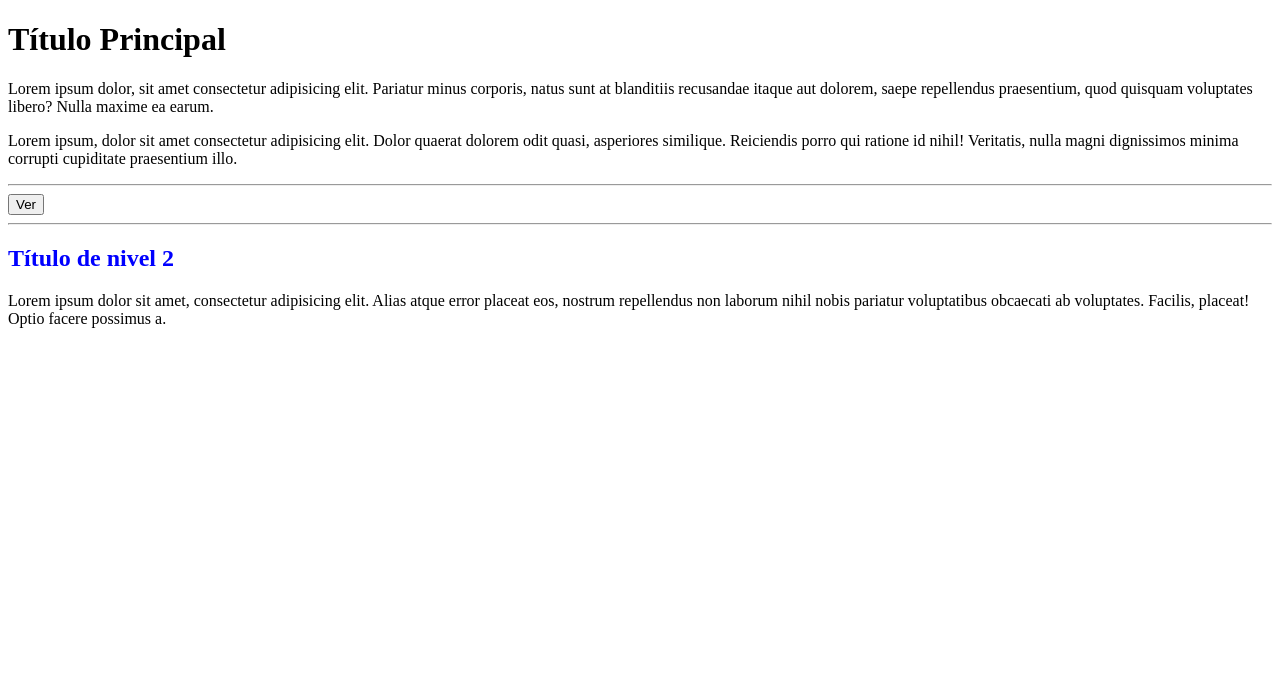
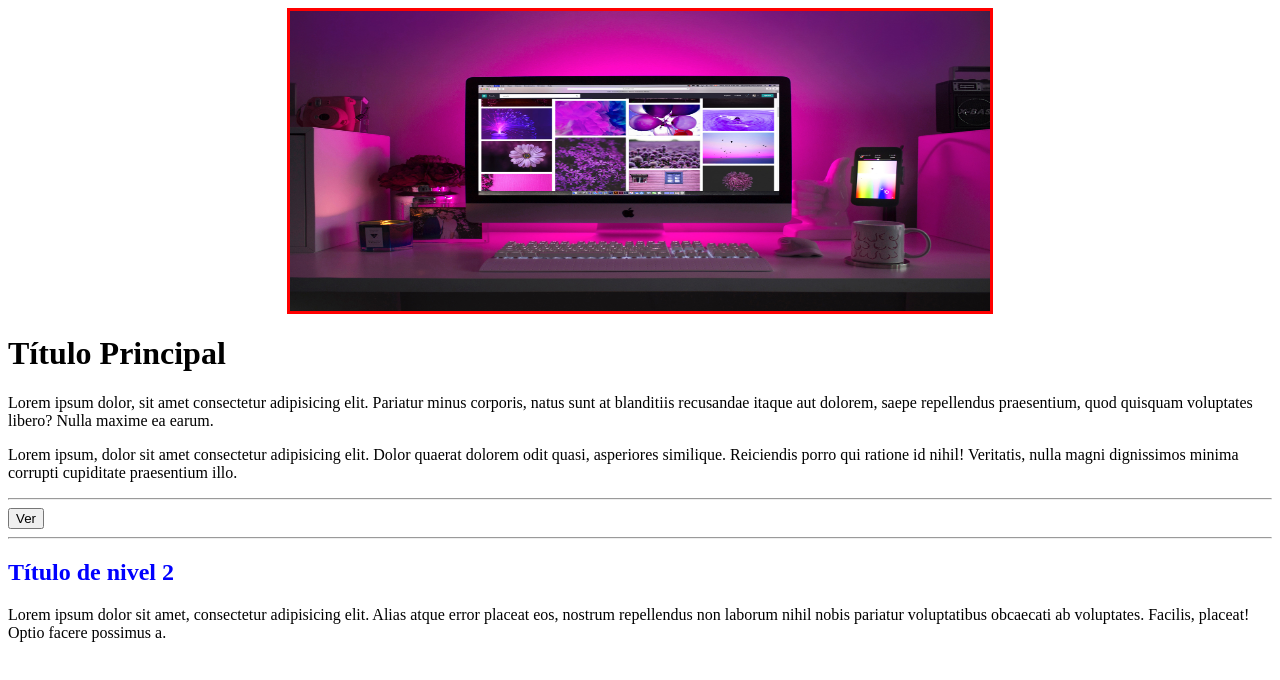
Before and after one commit to HolguerAndradeB/BannerAnimado, a plain HTML site: page index.html in a window 1280 px wide. Drawn offline with Linux system fonts and the light colour scheme.

Commit message:
Solución a los estilos

```diff
--- a/estilos.css
+++ b/estilos.css
@@ -1,4 +1,4 @@
-.baner {
+.banner{
   width: 700px;
   height: 300px;
   border: 3px solid red;
@@ -12,35 +12,31 @@
   animation-direction: alternate;
 }
 
-h2 {
+h2{
   color: blue;
 }
 
 @keyframes banner {
 
-  0%,
-  30% {
+  0%, 30% {
     background-image: url(img/imagen1.jpg);
     opacity: 1;
   }
 
-  31%, 34%{
+  31%, 34% {
     opacity: 0.1;
   }
 
-  35%,
-  65% {
+  35%, 65% {
     background-image: url(img/imagen2.jpg);
     opacity: 1;
   }
 
-  66%,
-  69% {
+  66%, 69% {
     opacity: 0.1;
   }
 
-  70%,
-  100% {
+  70%, 100% {
     background-image: url(img/imagen3.jpg);
   }
 }
```
